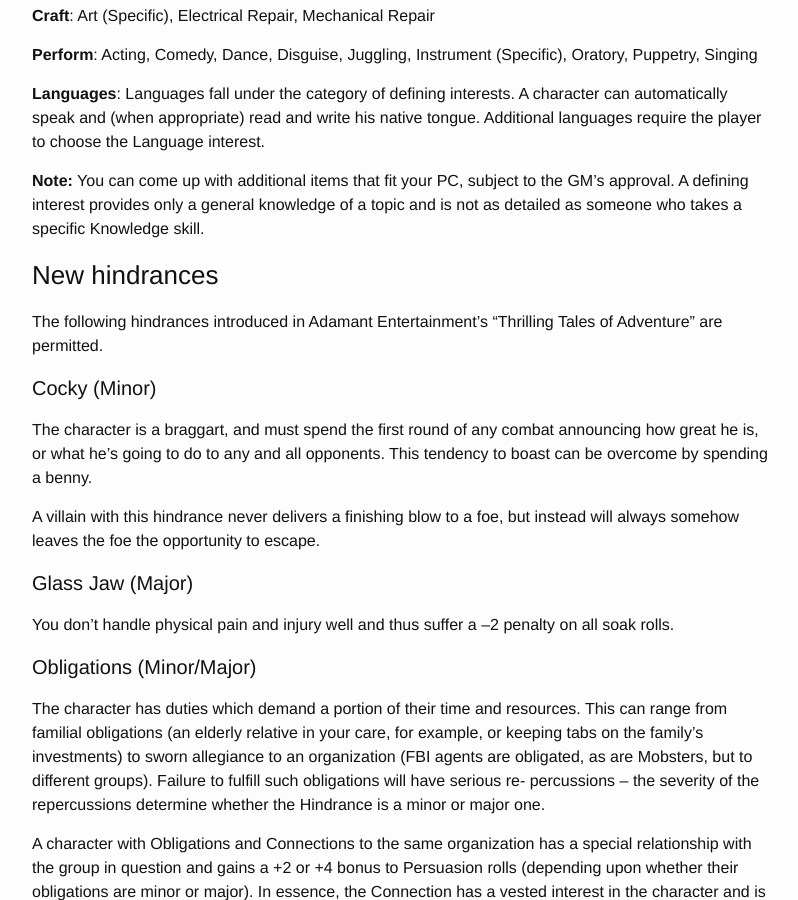
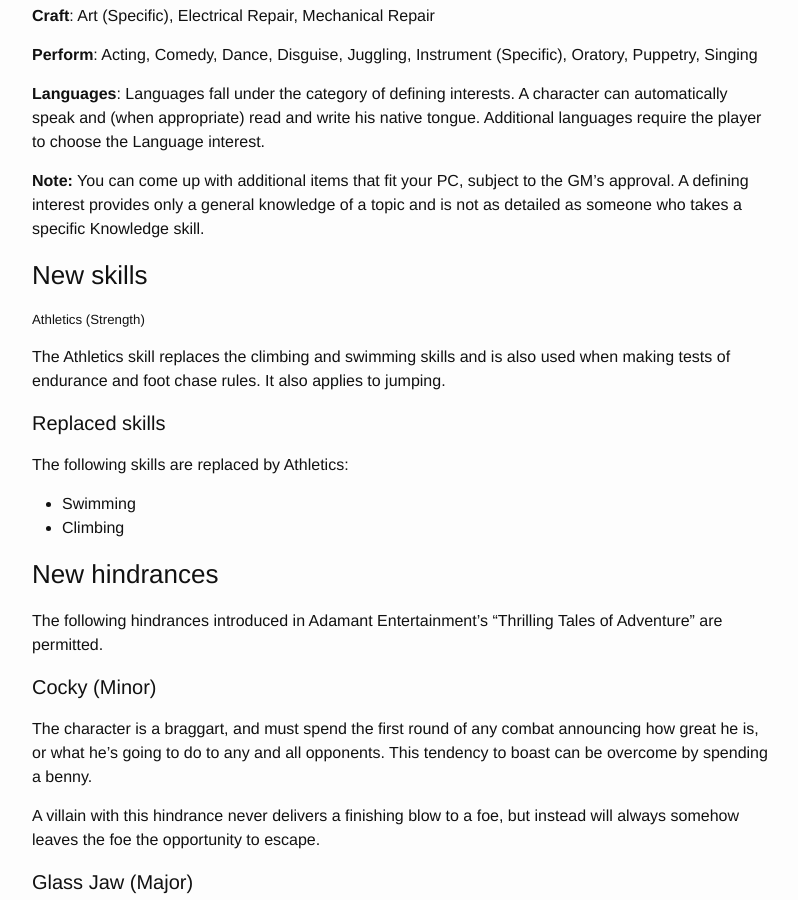
Before and after one commit to achall36/RoxvilleRooster.github.io, a Jekyll site: the page built from pulp_game_setting_rules.md, in a window 1280 px wide and 900 px high, scrolled down 2892 px. Shown: the whole window, without its empty margins (238-1036 px from the left). Built offline with Jekyll 4.4.1, drawn with Linux system fonts in a browser that asks for light colours.

Commit message:
Added athletics skill

```diff
--- a/pulp_game_setting_rules.md
+++ b/pulp_game_setting_rules.md
@@ -88,6 +88,17 @@ __Languages__: Languages fall under the category of defining interests. A charac
 You can come up with additional items that fit your PC, subject to the GM’s approval. A defining interest provides only a general knowledge of a topic and is not as detailed as someone who takes a specific Knowledge skill.
 
 
+### New skills
+
+##### Athletics (Strength)
+The Athletics skill replaces the climbing and swimming skills and is also used when making tests of endurance and foot chase rules. It also applies to jumping.
+
+#### Replaced skills
+
+The following skills are replaced by Athletics:
+* Swimming
+* Climbing
+
 ### New hindrances
 The following hindrances introduced in Adamant Entertainment's "Thrilling Tales of Adventure" are permitted.
 
```
